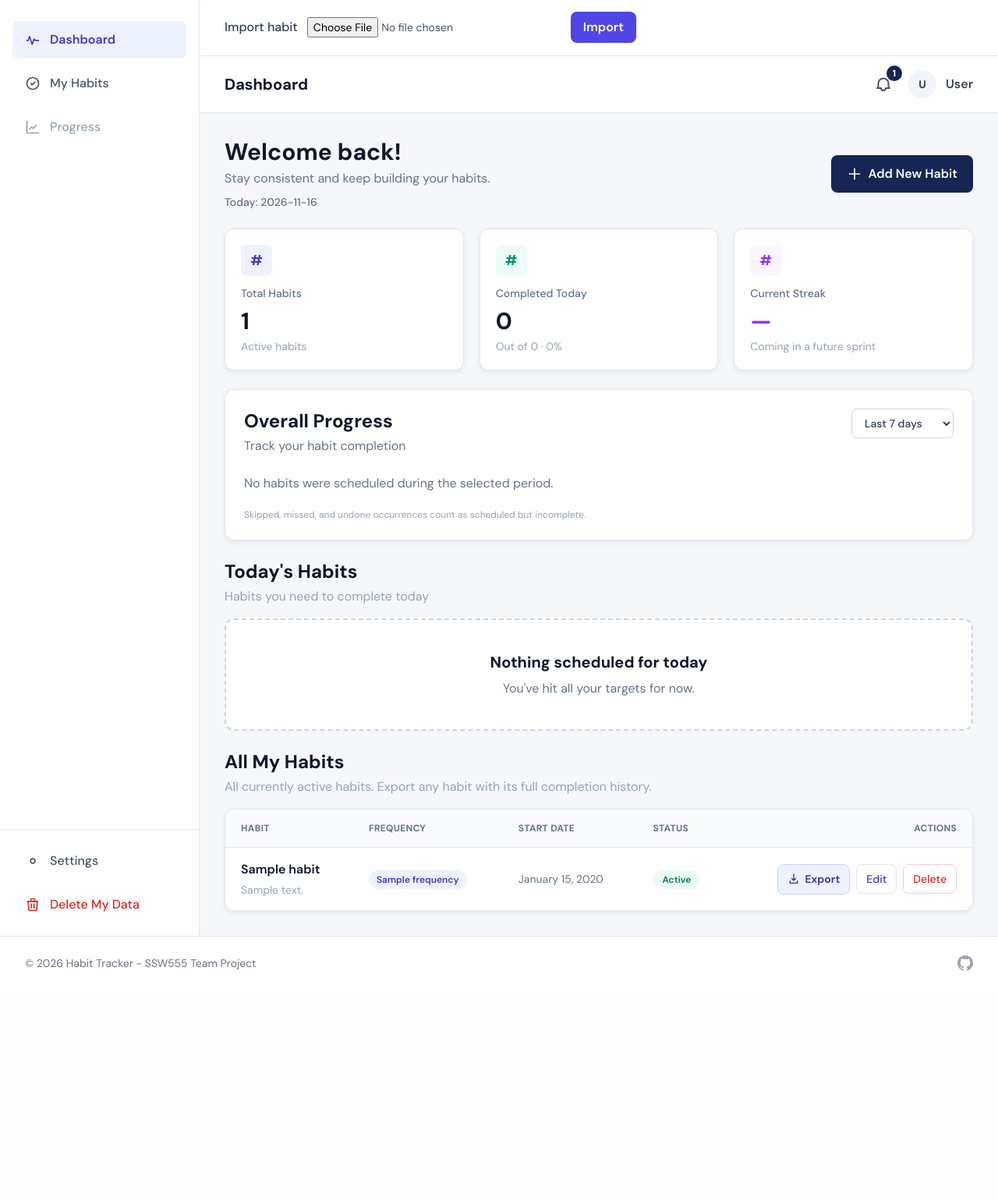
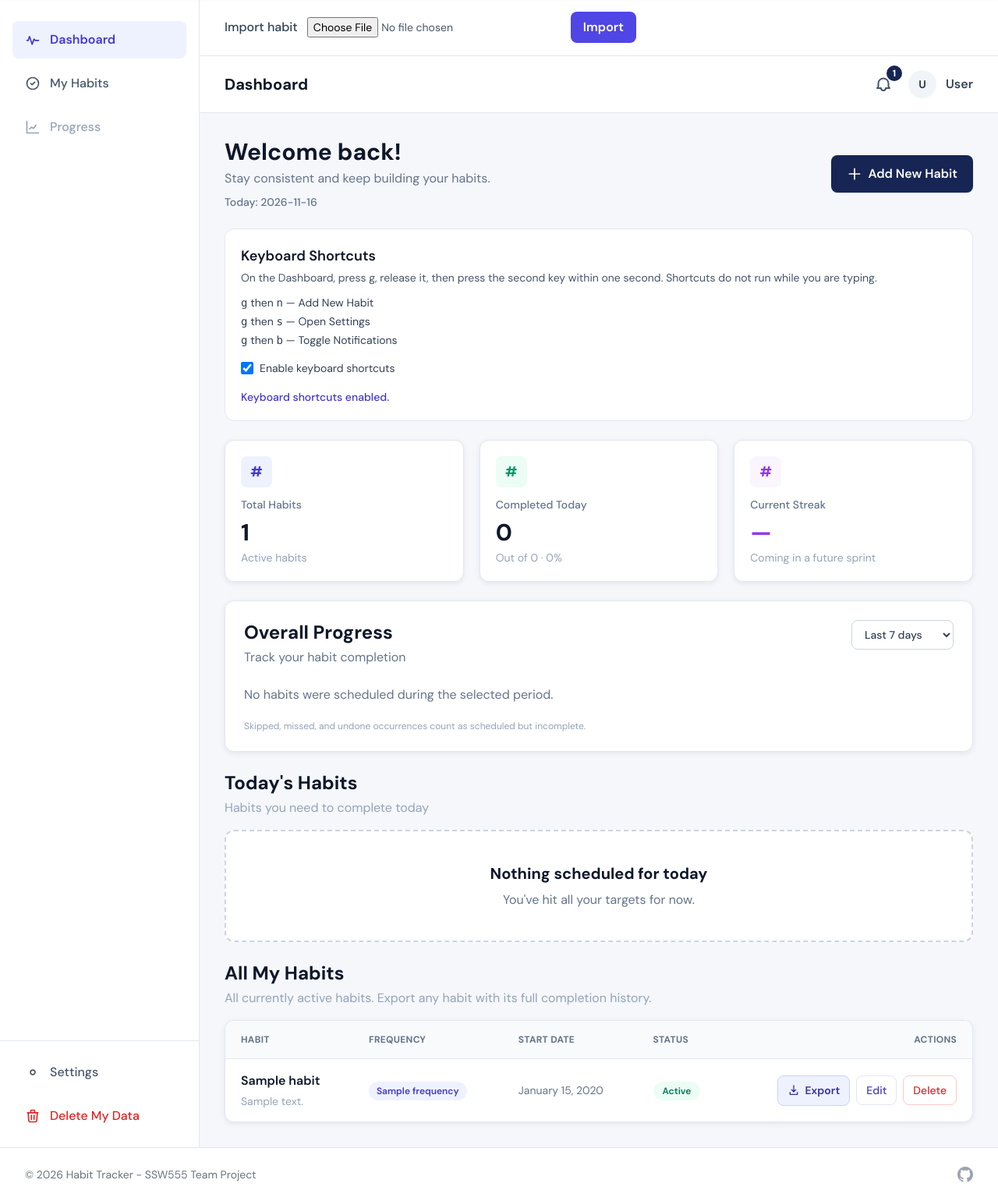
Before and after one commit to jpagan2Coding/Habit-Tracker, a Flask app: page /dashboard in a window 1280 px wide. Shown: the part 66-1606 px from the top of the page at 78% size. Before the commit the page ends 1311 px from the top, so only its background shows below. Run offline with Flask 3, Linux system fonts and the light colour scheme; the visitor is signed in with stand-in values (Sample User, id 1); a database or web service that is not in the repository returns one stand-in record (values such as "Sample title"); some libraries are stand-ins or nearby versions.

Commit message:
US-30: Add Dashboard keyboard shortcuts and browser tests

```diff
--- a/pyproject.toml
+++ b/pyproject.toml
@@ -58,4 +58,5 @@ exclude_lines = [
 dev = [
     "py-vapid>=1.9.6",
     "mongomock>=4.3.0",
+    "pytest-playwright>=0.7.1",
 ]
--- /dev/null
+++ b/static/js/keyboard-shortcuts.js
@@ -0,0 +1,148 @@
+(() => {
+    const preferenceKey = "habitTracker.shortcutsEnabled";
+    const feedbackKey = "habitTracker.shortcutFeedback";
+
+    function readStored(key) {
+        try {
+            return sessionStorage.getItem(key);
+        } catch {
+            return null;
+        }
+    }
+
+    function writeStored(key, value) {
+        try {
+            sessionStorage.setItem(key, value);
+        } catch {
+            // Shortcuts still work when browser storage is unavailable.
+        }
+    }
+
+    const navigationFeedback =
+        document.getElementById("keyboard-navigation-feedback");
+    const savedFeedback = readStored(feedbackKey);
+
+    if (savedFeedback && navigationFeedback) {
+        navigationFeedback.textContent = savedFeedback;
+        navigationFeedback.hidden = false;
+
+        try {
+            sessionStorage.removeItem(feedbackKey);
+        } catch {
+            // Storage may be unavailable in restricted browser contexts.
+        }
+    }
+
+    const enabledControl =
+        document.getElementById("keyboard-shortcuts-enabled");
+    const status = document.getElementById("keyboard-shortcut-status");
+
+    if (!enabledControl || !status) {
+        return;
+    }
+
+    enabledControl.checked = readStored(preferenceKey) !== "false";
+
+    let prefixTime = null;
+
+    function resetSequence() {
+        prefixTime = null;
+    }
+
+    function updatePreference() {
+        resetSequence();
+        writeStored(preferenceKey, String(enabledControl.checked));
+        status.textContent = enabledControl.checked
+            ? "Keyboard shortcuts enabled."
+            : "Keyboard shortcuts disabled.";
+    }
+
+    enabledControl.addEventListener("change", updatePreference);
+
+    status.textContent = enabledControl.checked
+        ? "Keyboard shortcuts enabled."
+        : "Keyboard shortcuts disabled.";
+
+    function activateLink(id, message) {
+        const link = document.getElementById(id);
+
+        if (!link) {
+            status.textContent = "This shortcut is currently unavailable.";
+            return;
+        }
+
+        writeStored(feedbackKey, message);
+        link.click();
+    }
+
+    const actions = {
+        n: () => activateLink(
+            "shortcut-new-habit",
+            "Keyboard shortcut: opened Add New Habit."
+        ),
+        s: () => activateLink(
+            "shortcut-settings",
+            "Keyboard shortcut: opened Settings."
+        ),
+        b: () => {
+            const bell = document.getElementById("notification-bell");
+
+            if (!bell || bell.disabled) {
+                status.textContent = "Notifications are currently unavailable.";
+                return;
+            }
+
+            bell.click();
+
+            status.textContent =
+                bell.getAttribute("aria-expanded") === "true"
+                    ? "Notifications opened."
+                    : "Notifications closed.";
+        }
+    };
+
+    document.addEventListener("keydown", event => {
+        const target = event.target;
+        const isEditing = target instanceof Element && (
+            target.closest("input, textarea, select, [role='textbox']") ||
+            target.isContentEditable
+        );
+
+        if (
+            !enabledControl.checked ||
+            event.defaultPrevented ||
+            event.repeat ||
+            event.isComposing ||
+            event.ctrlKey ||
+            event.metaKey ||
+            event.altKey ||
+            event.shiftKey ||
+            isEditing
+        ) {
+            resetSequence();
+            return;
+        }
+
+        const key = event.key.toLowerCase();
+        const now = Date.now();
+
+        if (prefixTime !== null && now - prefixTime <= 1000) {
+            resetSequence();
+
+            if (Object.hasOwn(actions, key)) {
+                event.preventDefault();
+                actions[key]();
+                return;
+            }
+        } else {
+            resetSequence();
+        }
+
+        if (key === "g") {
+            prefixTime = now;
+        }
+    });
+
+    document.addEventListener("focusin", resetSequence);
+    window.addEventListener("blur", resetSequence);
+})();
--- a/templates/apps/habit_tracker/dashboard.html
+++ b/templates/apps/habit_tracker/dashboard.html
@@ -52,7 +52,8 @@
 
 
         <div class="border-t border-slate-200 p-4">
-            <a href="{{ url_for('settings') }}"
+            <a id="shortcut-settings"
+            href="{{ url_for('settings') }}"
                 class="sidebar-link mb-2 flex items-center gap-3 rounded-lg px-4 py-3 font-medium text-slate-600 hover:bg-slate-100 hover:text-slate-900">
                 <svg class="h-5 w-5" fill="none" stroke="currentColor" viewBox="0 0 24 24">
                     <path stroke-linecap="round" stroke-linejoin="round" stroke-width="2"
@@ -187,7 +188,8 @@
                 </div>
 
 
-                <a href="{{ url_for('habit_tracker') }}"
+               <a id="shortcut-new-habit"
+                href="{{ url_for('habit_tracker') }}"
                     class="inline-flex w-fit items-center gap-2 rounded-lg bg-blue-950 px-5 py-3 font-semibold text-white shadow-sm transition hover:bg-blue-900">
                     <svg class="h-5 w-5" fill="none" stroke="currentColor" viewBox="0 0 24 24">
                         <path stroke-linecap="round" stroke-linejoin="round" stroke-width="2" d="M12 4v16m8-8H4"></path>
@@ -196,6 +198,40 @@
                 </a>
             </section>
 
+<section class="mb-6 rounded-xl border border-slate-200 bg-white p-5"
+         aria-labelledby="keyboard-shortcuts-heading">
+
+    <h2 id="keyboard-shortcuts-heading"
+        class="text-lg font-semibold text-slate-900">
+        Keyboard Shortcuts
+    </h2>
+
+    <p class="mt-1 text-sm text-slate-600">
+        On the Dashboard, press g, release it, then press the second key
+        within one second. Shortcuts do not run while you are typing.
+    </p>
+
+    <ul class="mt-3 space-y-1 text-sm text-slate-700">
+        <li><kbd>g</kbd> then <kbd>n</kbd> — Add New Habit</li>
+        <li><kbd>g</kbd> then <kbd>s</kbd> — Open Settings</li>
+        <li><kbd>g</kbd> then <kbd>b</kbd> — Toggle Notifications</li>
+    </ul>
+
+    <label class="mt-4 inline-flex items-center gap-2 text-sm text-slate-700">
+        <input id="keyboard-shortcuts-enabled"
+               type="checkbox"
+               checked
+               class="h-4 w-4 rounded border-slate-300">
+        Enable keyboard shortcuts
+    </label>
+
+    <p id="keyboard-shortcut-status"
+       role="status"
+       aria-live="polite"
+       class="mt-3 text-sm font-medium text-indigo-700">
+        Keyboard shortcuts enabled.
+    </p>
+</section>
 
             <!-- Summary cards -->
             <section class="mb-6 grid gap-5 md:grid-cols-3">
--- a/templates/base.html
+++ b/templates/base.html
@@ -74,6 +74,14 @@
                 {% endif %}
             {% endwith %}
             {% endblock %}
+
+<p id="keyboard-navigation-feedback"
+   role="status"
+   aria-live="polite"
+   hidden
+   class="mb-4 rounded-lg border border-indigo-200 bg-indigo-50 p-3 text-sm text-indigo-800">
+</p>
+
             <div class="animate-fade-in">
                 {% block content %}{% endblock %}
             </div>
@@ -94,6 +102,7 @@
     </footer>
 
     <script src="{{ url_for('static', filename='js/global.js') }}"></script>
+    <script src="{{ url_for('static', filename='js/keyboard-shortcuts.js') }}"></script>
     {% block scripts %}{% endblock %}
 </body>
 </html>
```
Also changed, not shown: tests/test_keyboard_shortcuts.py (added, +246 -0 lines), .github/workflows/ci.yml, .github/workflows/quick-test.yml, 1 other file.
